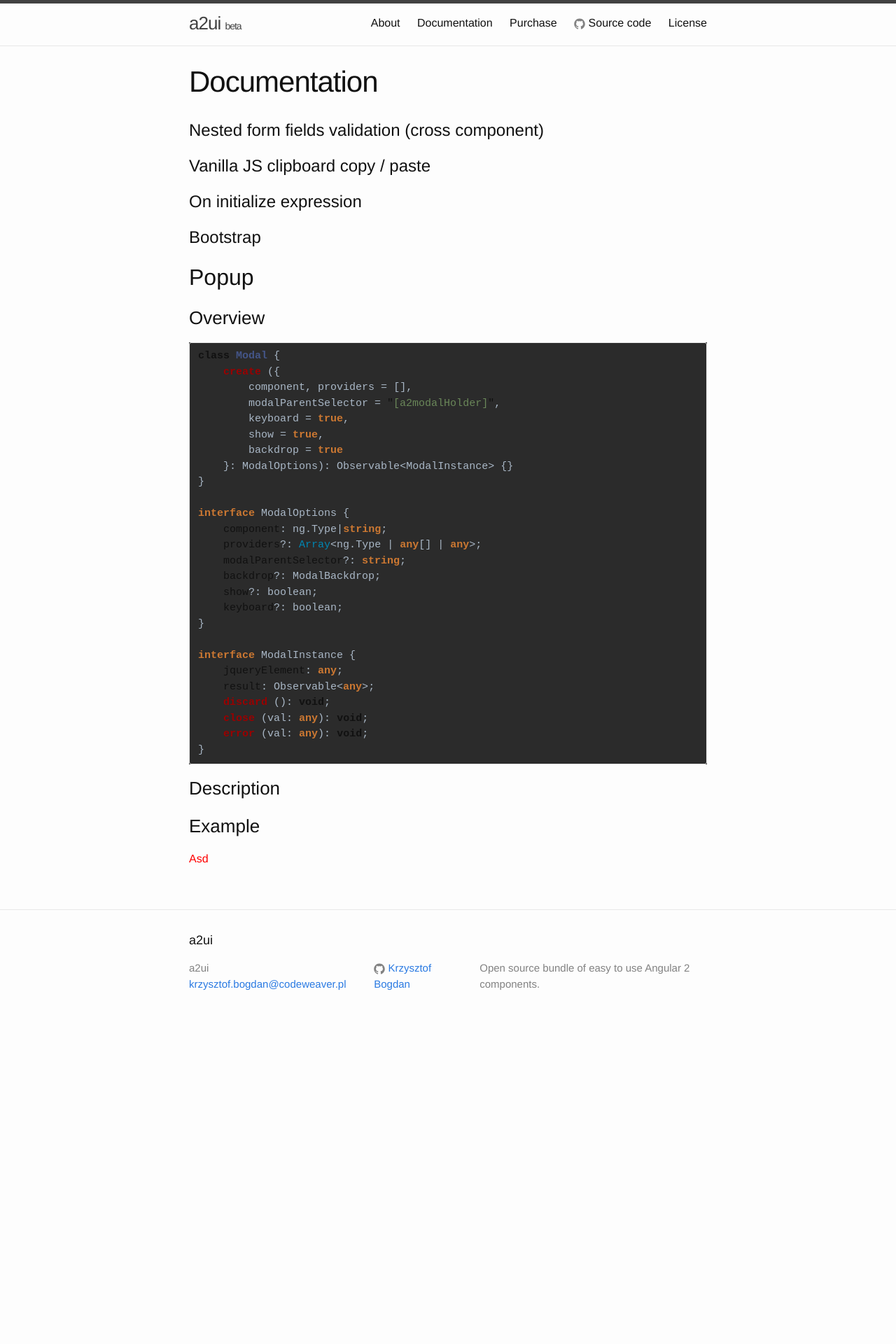
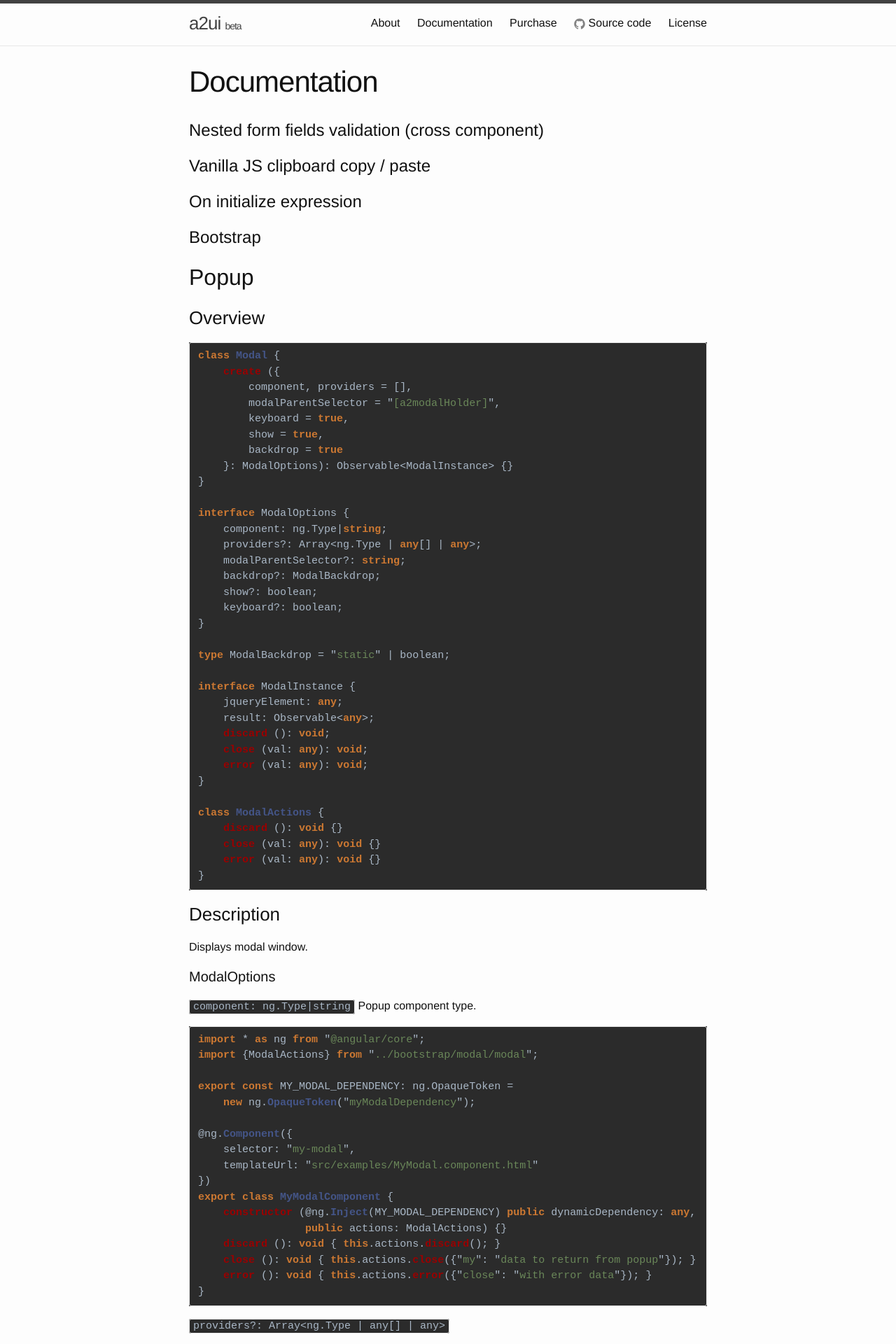
Before and after one commit to Zarysiek/a2ui-site, a Jekyll site: the page built from documentation/documentation.md, in a window 1280 px wide. Shown: the top 1920 px of the page at 70% size. Built offline with Jekyll 4.4.1, drawn with Linux system fonts in a browser that asks for light colours; before the commit the page ends 1477 px from its top, so only the background shows below that; some of the changed text lies outside the part shown.

Commit message:
Modal docs wip

```diff
--- a/_sass/_syntax-highlighting.scss
+++ b/_sass/_syntax-highlighting.scss
@@ -3,15 +3,17 @@
  */
 .highlight {
     background: #2B2B2B;
+    color: #A9B7C6;
     @extend %vertical-rhythm;
 
     .highlighter-rouge & {
       background: #2B2B2B;
+      color: #CC7832;
     }
 
-    .c     { color: #998; font-style: italic } // Comment
+    .c     { color: #808080; font-style: italic } // Comment
     .err   { color: #A9B7C6; } // Error
-    .k     { font-weight: bold } // Keyword
+    .k     { font-weight: bold; color: #CC7832; } // Keyword
     .o     { color: #A9B7C6 } // Operator
     .cm    { color: #998; font-style: italic } // Comment.Multiline
     .cp    { color: #999; font-weight: bold } // Comment.Preproc
@@ -30,27 +32,27 @@
     .gu    { color: #aaa } // Generic.Subheading
     .gt    { color: #a00 } // Generic.Traceback
     .kc    { font-weight: bold; color: #CC7832;} // Keyword.Constant
-    .kd    { font-weight: bold } // Keyword.Declaration
+    .kd    { font-weight: bold;  color: #CC7832; } // Keyword.Declaration
     .kp    { font-weight: bold } // Keyword.Pseudo
     .kr    { font-weight: bold; color: #CC7832; } // Keyword.Reserved
     .kt    { color: #458; font-weight: bold } // Keyword.Type
     .m     { color: #099 } // Literal.Number
     .s     { color: #d14 } // Literal.String
-    .na    { color: #008080 } // Name.Attribute
-    .nb    { color: #0086B3 } // Name.Builtin
+    .na    { color: #A9B7C6 } // Name.Attribute
+    .nb    { color: #A9B7C6 } // Name.Builtin
     .nc    { color: #458; font-weight: bold } // Name.Class
     .no    { color: #008080 } // Name.Constant
     .ni    { color: #800080 } // Name.Entity
     .ne    { color: #900; font-weight: bold } // Name.Exception
     .nf    { color: #900; font-weight: bold } // Name.Function
     .nn    { color: #555 } // Name.Namespace
-    .nt    { color: #000080 } // Name.Tag
+    .nt    { color: #E8BF6A } // Name.Tag
     .nv    { color: #008080 } // Name.Variable
     .ow    { font-weight: bold } // Operator.Word
     .w     { color: #bbb } // Text.Whitespace
     .mf    { color: #099 } // Literal.Number.Float
     .mh    { color: #099 } // Literal.Number.Hex
-    .mi    { color: #099 } // Literal.Number.Integer
+    .mi    { color: #6897BB } // Literal.Number.Integer
     .mo    { color: #099 } // Literal.Number.Oct
     .sb    { color: #d14 } // Literal.String.Backtick
     .sc    { color: #d14 } // Literal.String.Char
@@ -68,6 +70,12 @@
     .vg    { color: #008080 } // Name.Variable.Global
     .vi    { color: #008080 } // Name.Variable.Instance
     .il    { color: #099 } // Literal.Number.Integer.Long
-    .nx    { color: #A9B7C6 } // Literal.Number.Integer.Long
-    .p    { color: #A9B7C6 } // Literal.Number.Integer.Long
+    .nx    { color: #A9B7C6 }
+    .p    { color: #A9B7C6 }
+    .nl    { color: #A9B7C6 }
 }
+
+.highlighter-rouge {
+    background: #2B2B2B;
+    color: #A9B7C6;
+}
--- a/documentation/documentation.md
+++ b/documentation/documentation.md
@@ -36,6 +36,8 @@ interface ModalOptions {
     keyboard?: boolean;
 }
 
+type ModalBackdrop = "static" | boolean;
+
 interface ModalInstance {
     jqueryElement: any;
     result: Observable<any>;
@@ -44,12 +46,90 @@ interface ModalInstance {
     error (val: any): void;
 }
 
+class ModalActions {
+    discard (): void {}
+    close (val: any): void {}
+    error (val: any): void {}
+}
+
 {% endhighlight %}
 
 ### Description
+Displays modal window.
 
-### Example
+#### ModalOptions
+
+`component: ng.Type|string`
+Popup component type.
+
+{% highlight ts %}
+import * as ng from "@angular/core";
+import {ModalActions} from "../bootstrap/modal/modal";
+
+export const MY_MODAL_DEPENDENCY: ng.OpaqueToken =
+    new ng.OpaqueToken("myModalDependency");
+
+@ng.Component({
+    selector: "my-modal",
+    templateUrl: "src/examples/MyModal.component.html"
+})
+export class MyModalComponent {
+    constructor (@ng.Inject(MY_MODAL_DEPENDENCY) public dynamicDependency: any,
+                 public actions: ModalActions) {}
+    discard (): void { this.actions.discard(); }
+    close (): void { this.actions.close({"my": "data to return from popup"}); }
+    error (): void { this.actions.error({"close": "with error data"}); }
+}
+
+{% endhighlight %}
 
 
+`providers?: Array<ng.Type | any[] | any>`
 
-<div style="color: red;">Asd</div>
+Custom dependencies.
+
+Default: Inherits component injector with `ModalActions`.
+
+{% highlight ts %}
+modal.create({
+        component: MyModalComponent,
+        providers: [{provide: MY_MODAL_DEPENDENCY, useValue: 42}]
+    })
+{% endhighlight %}
+
+
+`modalParentSelector?: string`
+
+There have to be element in DOM that can be found by modalParentSelector.
+
+{% highlight html %}
+<body>
+<!-- ... -->
+<div a2modalHolder> <!-- It is necessary -->
+    <!-- Here will be added content of modal window -->
+</div>
+<!-- ... -->
+</body>
+{% endhighlight %}
+
+`backdrop?: ModalBackdrop` Dark overlay behind modal.
+[Bootstrap Docs](http://getbootstrap.com/javascript/#modals-options)
+
+`show?: boolean` Show modal when initialized.
+[Bootstrap Docs](http://getbootstrap.com/javascript/#modals-options)
+
+`keyboard?: boolean` Modal can be closed by Esc button.
+[Bootstrap Docs](http://getbootstrap.com/javascript/#modals-options)
+
+#### ModalInstance
+Created modal instance
+
+`jqueryElement: any` JQuery element created by $(myElement).modal(...).
+
+`result: Observable<any>` Result data from modal.
+
+`discard (): void` Closes modal without success/error result.
+
+`close (val: any): void` Closes modal with success result.
+
+`error (val: any): void` Closes modal with error result.
```
